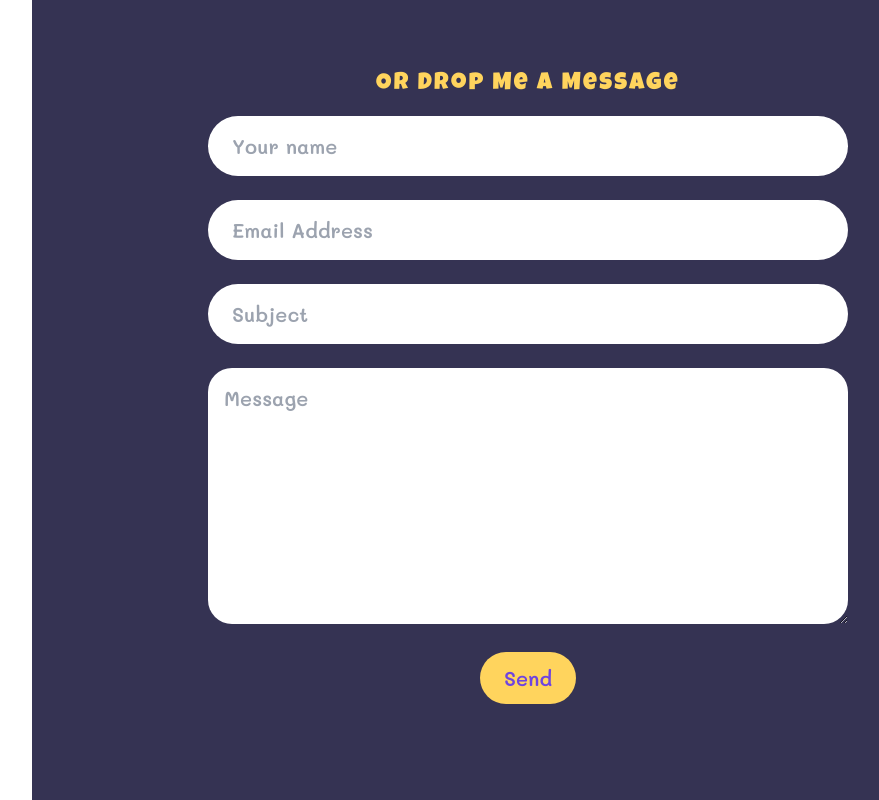
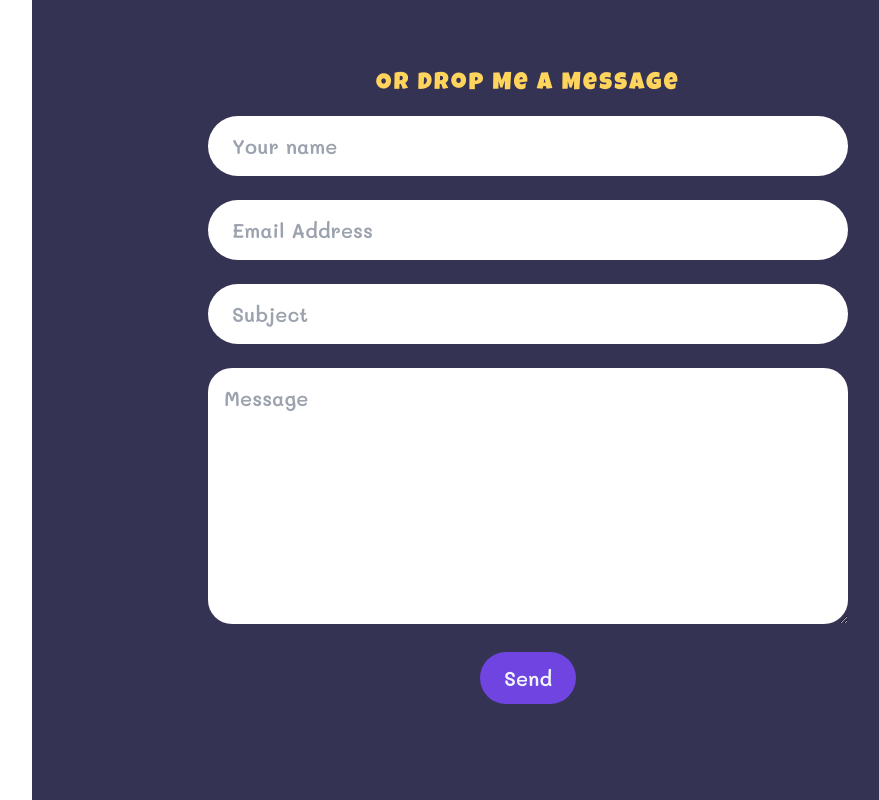
Before and after one commit to chrisvn188/my-portfolio-v2, a React (Create React App) app: page / in a window 1280 px wide. Shown: the part 3918-4718 px from the top of the page, without its empty margins (256-1135 px from the left). Built offline with nearby package versions, Linux system fonts and the light colour scheme; the HTML template or start-up script is replaced by a standard one.

Commit message:
Change button background color

```diff
--- a/src/components/Form/FormErrorText.js
+++ b/src/components/Form/FormErrorText.js
@@ -1,3 +1,3 @@
 export const ErrorText = ({ children }) => {
-  return <p className='text-brand-red text-sm pl-6 mt-1'>{children}</p>;
-};
+  return <p className='text-brand-red text-sm mt-1 max-w-none'>{children}</p>
+}
--- a/src/styles/styles.js
+++ b/src/styles/styles.js
@@ -25,23 +25,23 @@ export const styles = {
     return `text-xs sm:text-lg md:text-xl text-slate-100 px-5 py-2 lg:px-6 lg:py-3 rounded-full hover:-translate-y-2 transition-all active:-translate-y-1 inline-block ${backgroundColor}`
   },
 
-  button(color) {
+  button(bgColor) {
     const DEFAULT = COLORS[0]
     let backgroundColor
 
-    if (!COLORS.includes(color)) {
+    if (!COLORS.includes(bgColor)) {
       backgroundColor = DEFAULT
     }
-    if (color === 'violet') {
+    if (bgColor === 'violet') {
       backgroundColor = 'bg-brand-violet'
     }
-    if (color === 'red') {
+    if (bgColor === 'red') {
       backgroundColor = 'bg-brand-red'
     }
-    if (color === 'yellow') {
+    if (bgColor === 'yellow') {
       backgroundColor = 'bg-brand-yellow'
     }
 
-    return `text-base sm:text-lg md:text-xl text-brand-violet bg-brand-yellow px-6 py-3 rounded-full hover:-translate-y-2 transition-all ${backgroundColor}`
+    return `text-base sm:text-lg md:text-xl px-6 py-3 rounded-full hover:-translate-y-2 transition-all ${backgroundColor} text-slate-100`
   },
 }
```
